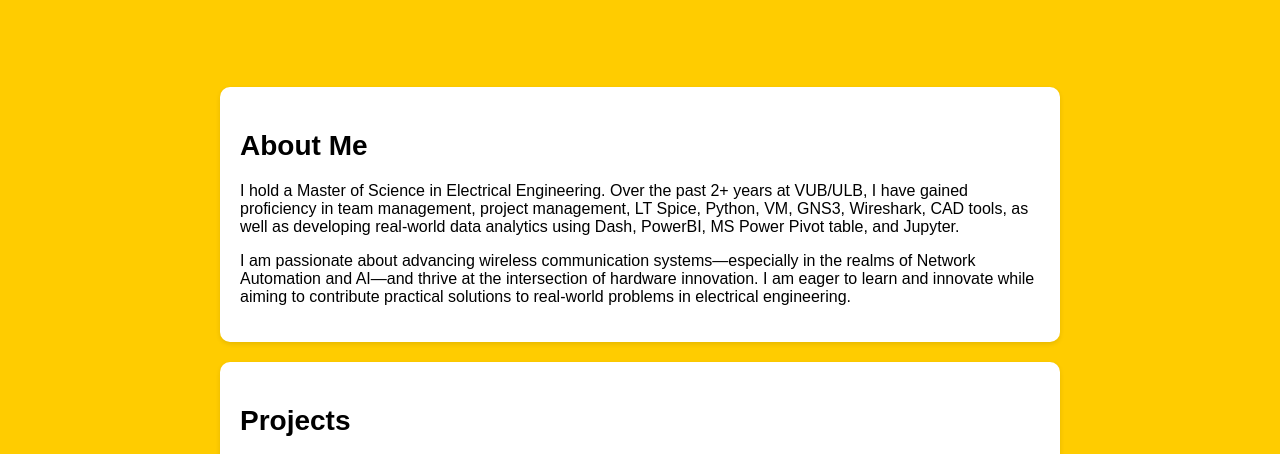
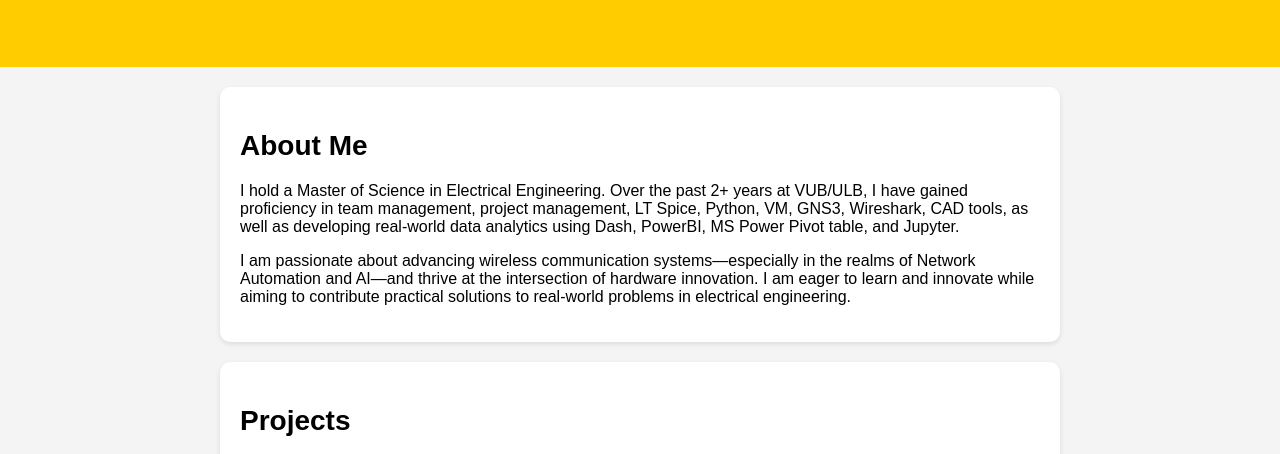
Before and after one commit to SemilogoDan/SemilogoDan.github.io, a plain HTML site: page index.html in a window 1280 px wide. Shown: the part 298-752 px from the top of the page. Drawn offline with Linux system fonts and the light colour scheme.

Commit message:
Update styles.css

```diff
--- a/styles.css
+++ b/styles.css
@@ -3,7 +3,7 @@ body {
     font-family: Arial, sans-serif;
     margin: 0;
     padding: 0;
-    background-color: #ffcc00;
+    background-color: #f4f4f4;
 }
 
 /* Centralized Header Styles */
```
